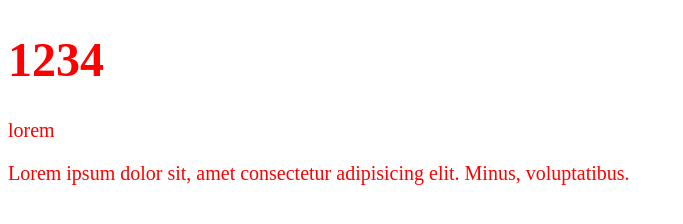
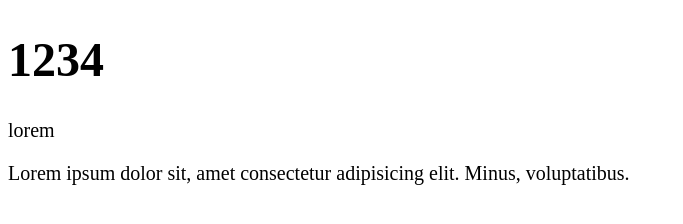
Before and after one commit to WeiLin18/git-exercise, a plain HTML site: page index.html in a window 1280 px wide. Shown: the whole page, without its empty margins (0-683 px from the left). Drawn offline with Linux system fonts and the light colour scheme.

Commit message:
delete body style

```diff
--- a/index.html
+++ b/index.html
@@ -6,10 +6,6 @@
     <meta name="viewport" content="width=device-width, initial-scale=1.0">
     <title>Document</title>
     <style>
-        body {
-            color: #f00;
-        }
-
         h1 {
             font-size: 48px;
         }
```
